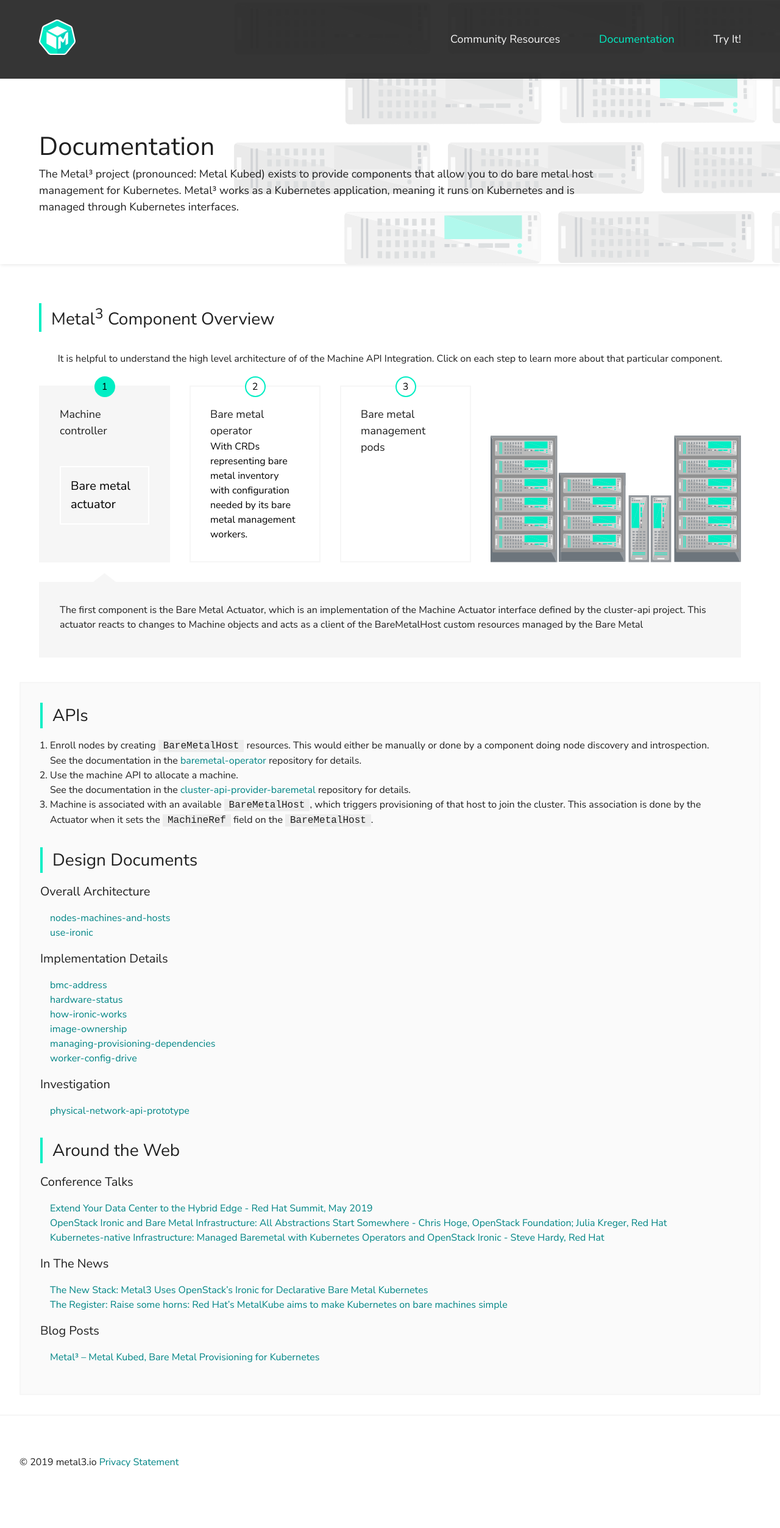
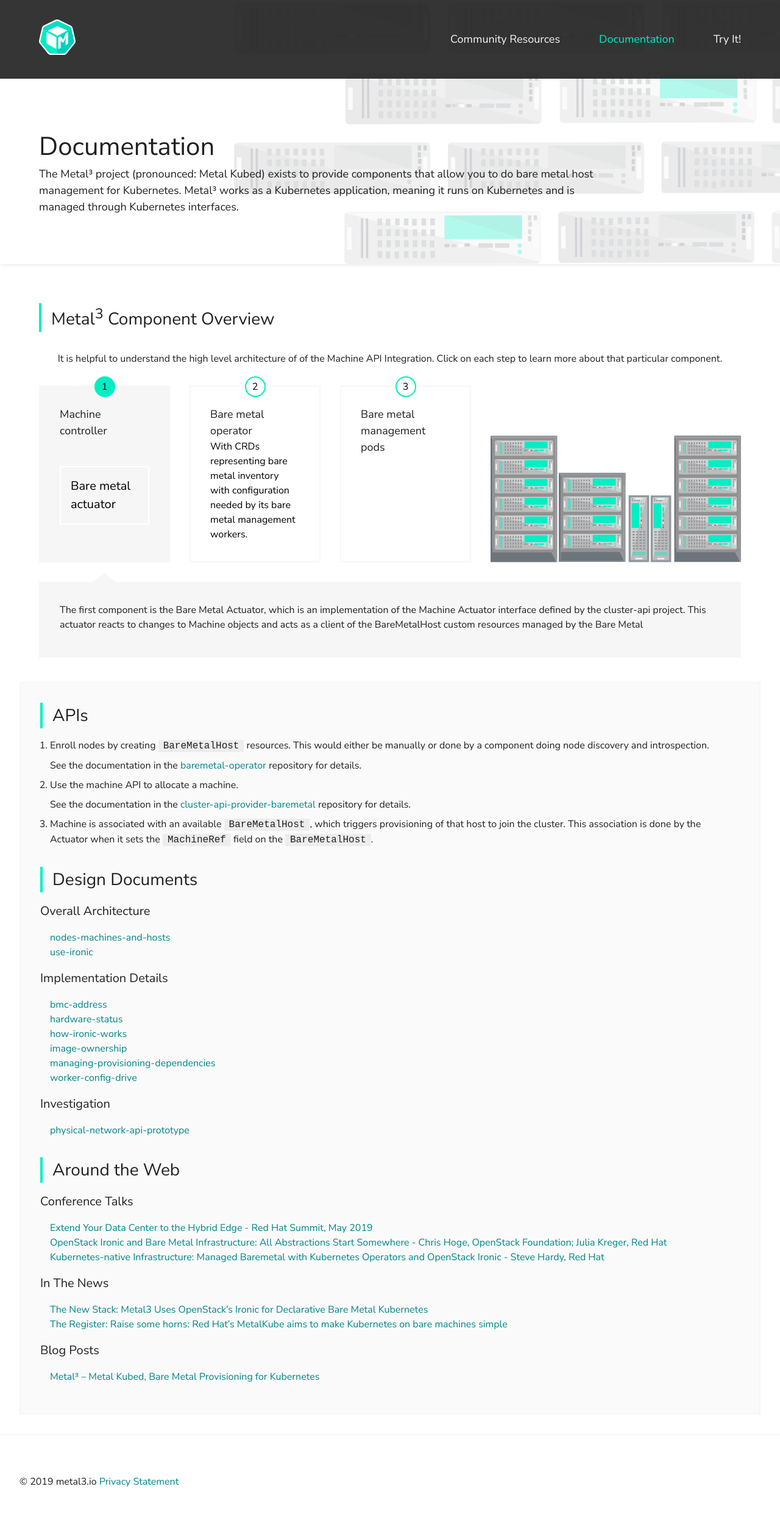
Before and after one commit to metal3-io/metal3-io.github.io, a Jekyll site: the page built from documentation.html, in a window 1280 px wide. Shown: the whole page at 61% size. Built offline with Jekyll 4.4.1, drawn with Linux system fonts in a browser that asks for light colours; before the commit the page ends 2473 px from its top, so only the background shows below that.

Commit message:
spacing update

```diff
--- a/_sass/_global.scss
+++ b/_sass/_global.scss
@@ -110,6 +110,10 @@
             margin-bottom: var(--mk--spacer--sm);
         }
 
+        p{
+            margin: var(--mk--spacer--xs) 0;
+        }
+
         ul, ol {
             margin-left: var(--mk--spacer--sm);
             &:not(:only-child){
```
